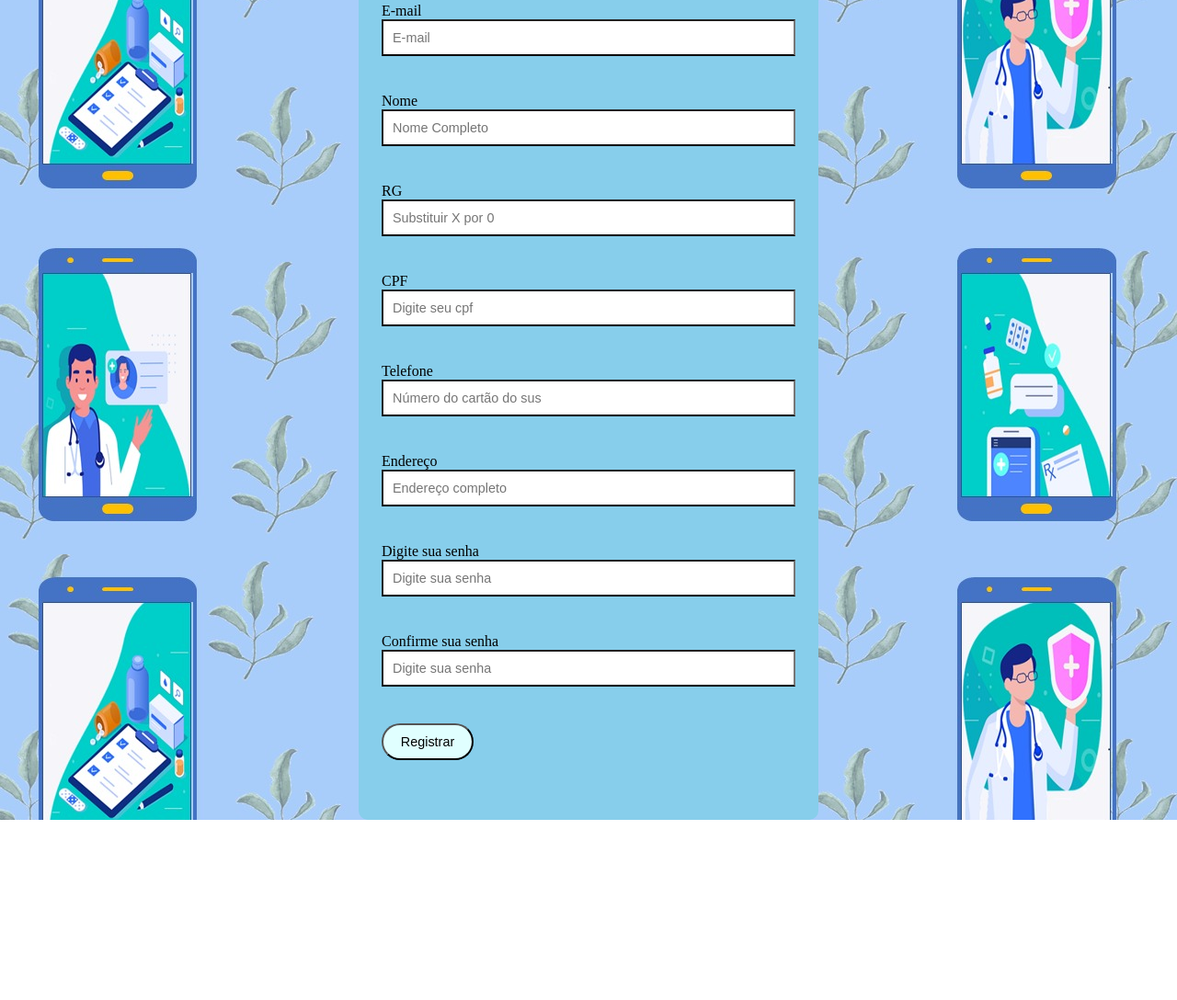
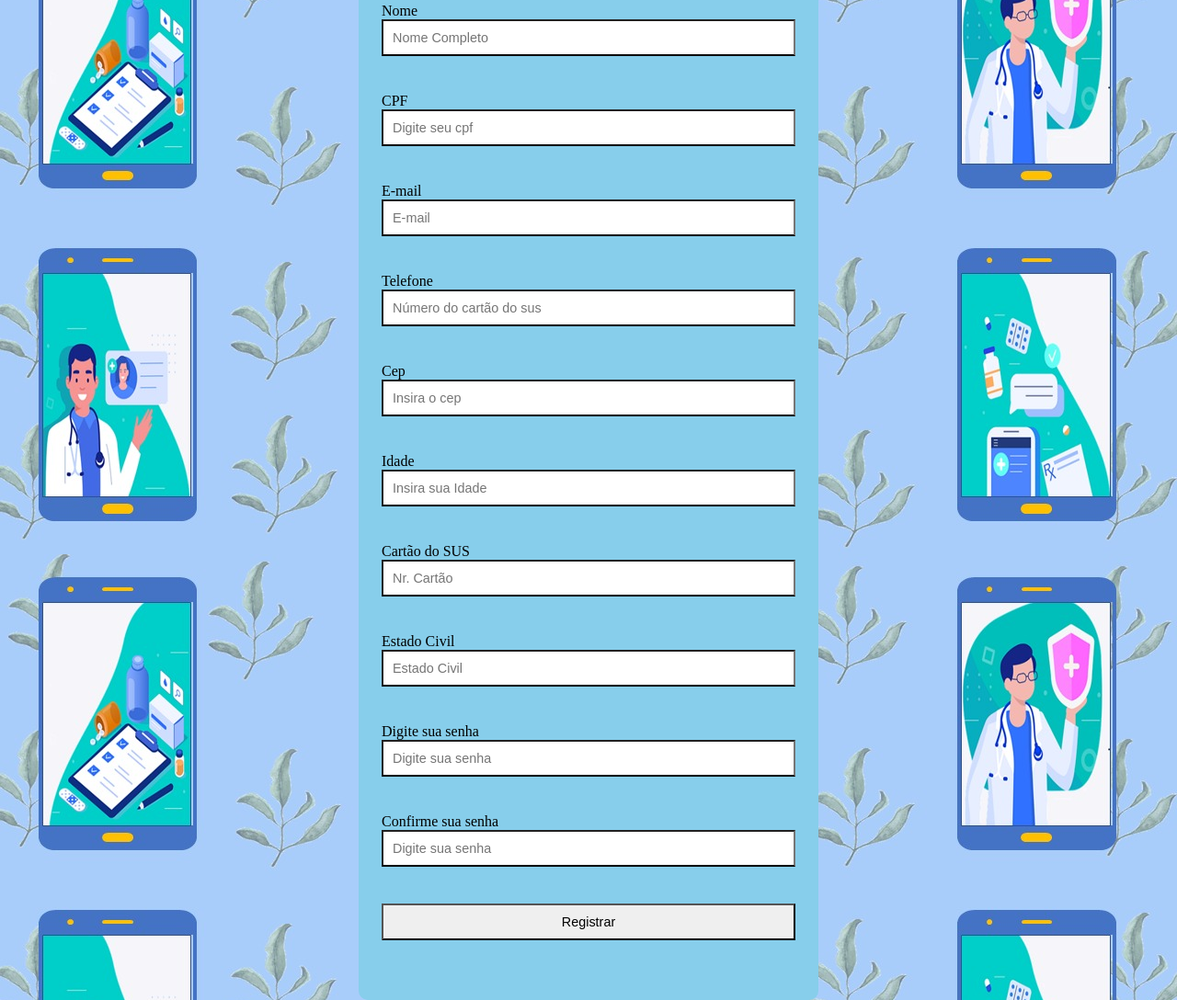
Before and after one commit to ES-UFABC/Grupo-14, a plain HTML site: page TriAppFront/cadastro.html in a window 1280 px wide. Shown: the part 117-1205 px from the top of the page at 92% size. Before the commit the page ends 1009 px from the top, so only its background shows below. Drawn offline with Linux system fonts and the light colour scheme; a web font is replaced by a local one.

Commit message:
ajuste modificacao para funcionamennto de api cadastro pessoa

```diff
--- a/TriAppFront/cadastro.html
+++ b/TriAppFront/cadastro.html
@@ -10,44 +10,59 @@
 <body>
 	<div id="main-container">
 		<h1>Cadastre-se</h1>
-		<form id= "registro" onsubmit="cadastrarPaciente()">
-			<div class="full-box">
-				<label for="email">E-mail</label>
-				<input type="email" name="email" id="email" placeholder="E-mail">
-			</div>
+		<form id= "registro" >
 			<div class="full-box">
 				<label for="name">Nome</label>
 				<input type="text" name="name" id="name" placeholder="Nome Completo">
-			</div>
-			<div class="full-box">
-				<label for="rg">RG</label>
-				<input type="text" name="rg" id= "rg" placeholder="Substituir X por 0">
 			</div>
 			<div class="full-box">
 				<label for="cpf">CPF</label>
 				<input type="text" name="cpf" id= "cpf" placeholder="Digite seu cpf">
 			</div>
 			<div class="full-box">
+				<label for="email">E-mail</label>
+				<input type="email" name="email" id="email" placeholder="E-mail">
+			</div>
+			<div class="full-box">
 				<label for="phone">Telefone</label>
 				<input type="text" name="phone" id="phone" placeholder="Número do cartão do sus">
 			</div>
 			<div class="full-box">
-				<label for="endereco">Endereço</label>
-				<input type="text" name="endereco" id= "endereco" placeholder="Endereço completo">
+				<label for="cep">Cep</label>
+				<input type="text" name="cep" id= "cep" placeholder="Insira o cep">
 			</div>
 			<div class="full-box">
-				<label for="senha">Digite sua senha</label>
-				<input type="password" name="senha" id="senha" placeholder="Digite sua senha">
+				<label for="age">Idade</label>
+				<input type="text" name="age" id= "age" placeholder="Insira sua Idade">
+			</div>
+			<div class="full-box">
+				<label for="sus">Cartão do SUS</label>
+				<input type="text" name="sus" id= "sus" placeholder="Nr. Cartão">
+			</div>
+			<div class="full-box">
+				<label for="maritalStatus">Estado Civil</label>
+				<input type= name="maritalStatus" id= "maritalStatus" placeholder="Estado Civil"  list="status">
+					<datalist id="status">
+						<option value="">Estado Civil</option>
+						<option value="Casado">Casado/a</option>
+						<option value="União estavel">União estavel</option>
+						<option value="Solteiro">Solteiro/a</option>
+						<option value="Viuvo/a">Viuvo/a</option>
+					</datalist>
+			</div>
+			<div class="full-box">
+				<label for="password">Digite sua senha</label>
+				<input type="password" name="password" id="password" placeholder="Digite sua senha">
 			</div>
 			<div class="full-box">
 				<label for="senha">Confirme sua senha</label>
-				<input type="password" name="confSenha" id="confSenha" placeholder="Digite sua senha">
-			</div>
-			<div class="full-box">
-				<input type="submit" id="btn-submit" value="Registrar">
+				<input type="password" name="confirmSenha" id="confirmSenha" placeholder="Digite sua senha">
 			</div>
 
 		</form>
+		<div class="full-box">
+			<input type="button"  id="btn-submit" value="Registrar" onclick="cadastrarPaciente()">
+		</div>
 	</div>
 	<p class="error-validation"></p>
 	<!--<script src="js/cadastro.js"></script>-->
--- a/TriAppFront/js/conectApiPaciente.js
+++ b/TriAppFront/js/conectApiPaciente.js
@@ -1,34 +1,45 @@
 function fazPost(url, body) {
-  console.log({body})
+  console.log("Body= ", body)
+  let request = new XMLHttpRequest()
+  request.open("POST", url, true)
+  request.setRequestHeader("Content-type", "application/json")
+  request.send(JSON.stringify(body))
+
+  request.onload = function() {
+    console.log(this.responseText)
+  }
+
+  return request.responseText
 }
 
 function cadastrarPaciente(){
-  let url = "http://localhost:8080/api/users/pacientes"
+  let url = "http://localhost:8080/api/users/pessoas"
+  let name  = document.getElementById("name").value;
+  let cpf = document.getElementById("cpf").value;
+  let age =  document.getElementById("age").value;
   let email = document.getElementById("email").value;
-  let name  = document.getElementById("name").value;
-  let rg = document.getElementById("rg").value;
-  let cpf = document.getElementById("cpf").value;
+  let password = document.getElementById("password").value;
+  let phone = document.getElementById("phone").value;
+  let cep = document.getElementById("cep").value;
+  let maritalStatus = document.getElementById("maritalStatus").value;
   let sus = document.getElementById("sus").value;
-  let phone = document.getElementById("phone").value;
-  let endereco = document.getElementById("endereco").value;
-  let senha = document.getElementById("senha").value;
   let confSenha = document.getElementById("confirmSenha").value;
 
   body = {
+    "name": name,
+    "cpf": cpf,
     "email": email,
-    "name": name,
-    "rg": rg,
-    "cpf": cpf,
-    "sus": sus,
+    "password": password,
     "phone": phone,
-    "endereco": endereco,
-    "senha": senha,
-    "confSenha": confSenha,
+    "cep": cep,
+    "age":  parseInt(age),
+    "maritalStatus" : maritalStatus,
+    "susCard": sus
 
   }
 
-  if (senha == confSenha ) {
-    if (senha.length >= 6){
+  if (password == confSenha ) {
+    if (password.length >= 6){
       fazPost(url, body);
 
     }else{
```
Also changed, not shown: TriAppFront/CadastroHospital.html (+4 -4 lines), TriAppFront/js/app.js (line endings or trailing spaces).
